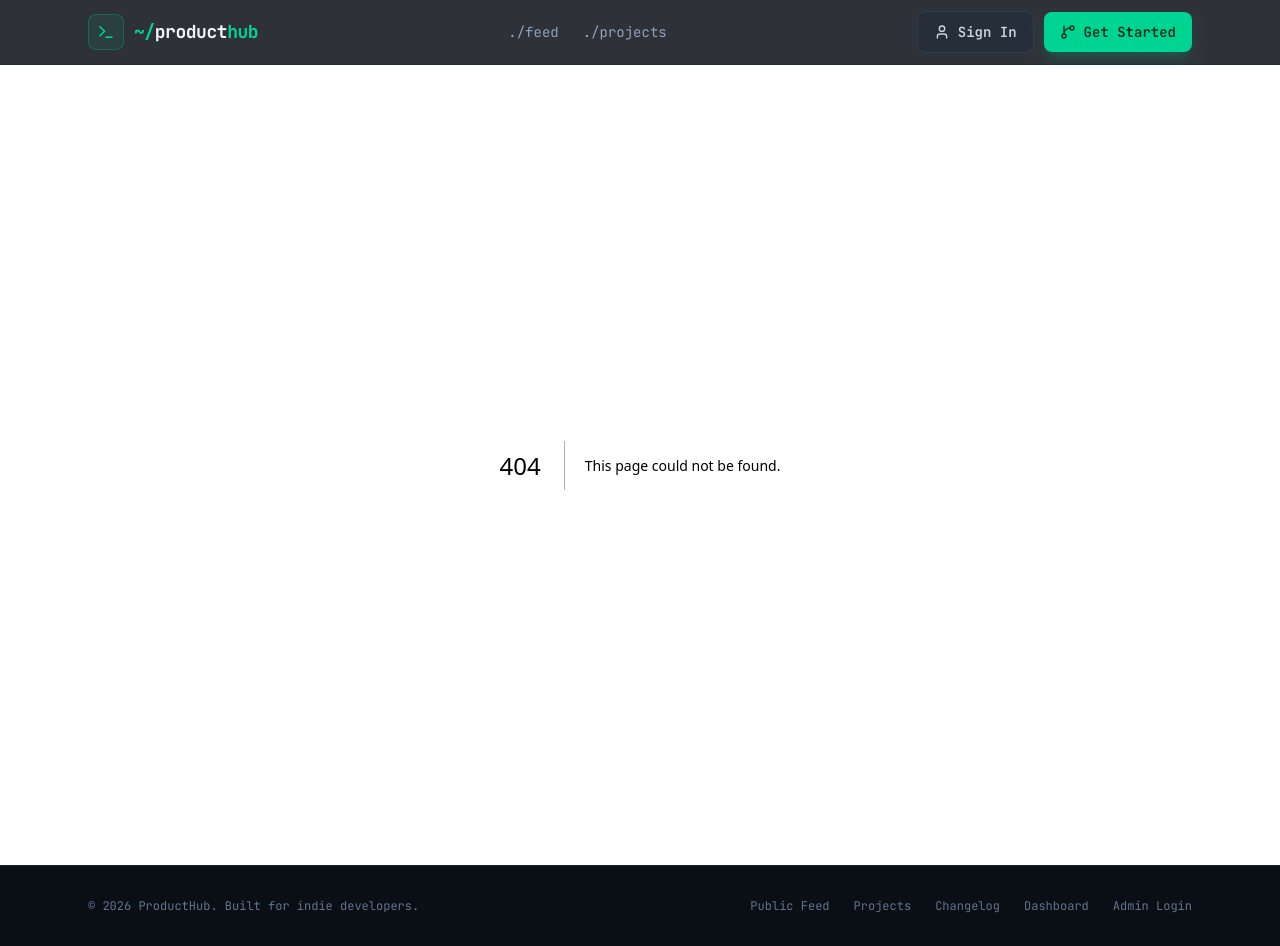
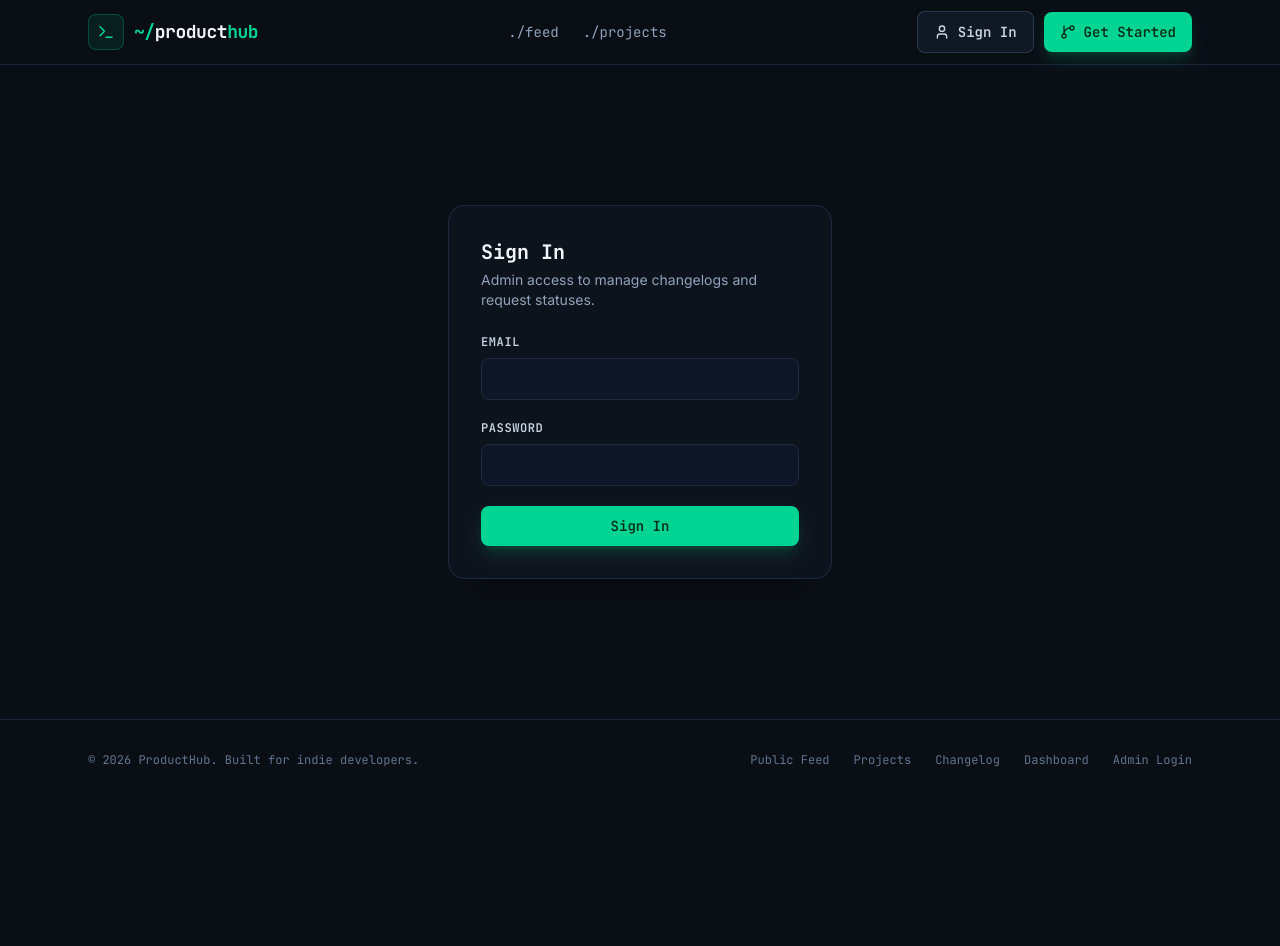
Before and after one commit to BYULabs/wdd430-micro-feedback, a Next.js app: page /login in a window 1280 px wide. Before the commit this address had no page. After the commit the page ends 800 px from the top, so only its background shows below. Built offline with nearby package versions, Linux system fonts and the light colour scheme; no server answers.

Commit message:
Add LoginPage and LoginForm components for user authentication

```diff
--- /dev/null
+++ b/app/login/page.tsx
@@ -0,0 +1,21 @@
+import { LoginForm } from '@/components/LoginForm';
+
+export default async function LoginPage({ searchParams }: PageProps<'/login'>) {
+  // Set by Auth.js when the proxy bounces an unauthenticated visitor.
+  const { callbackUrl } = await searchParams;
+  const redirectTo = typeof callbackUrl === 'string' ? callbackUrl : '/admin';
+
+  return (
+    <main className="flex flex-1 items-center justify-center px-4 py-16">
+      <div className="w-full max-w-sm rounded-2xl border border-slate-800 bg-panel p-6 shadow-2xl sm:p-8">
+        <h1 className="mb-1 font-mono text-xl font-bold text-slate-100">
+          Sign In
+        </h1>
+        <p className="mb-6 text-sm text-slate-400">
+          Admin access to manage changelogs and request statuses.
+        </p>
+        <LoginForm redirectTo={redirectTo} />
+      </div>
+    </main>
+  );
+}
--- /dev/null
+++ b/components/LoginForm.tsx
@@ -0,0 +1,67 @@
+'use client';
+
+import { useActionState } from 'react';
+import { buttonClasses } from '@/components/Button';
+import { authenticate } from '@/lib/actions';
+import { cn } from '@/lib/utils';
+
+const LABEL =
+  'mb-2 block font-mono text-xs font-semibold tracking-wider text-slate-300 uppercase';
+const INPUT =
+  'w-full rounded-lg border border-slate-800 bg-slate-900/80 px-4 py-2.5 font-mono text-sm text-slate-100 transition-colors placeholder:text-slate-600 focus:border-emerald-400/60 focus:ring-2 focus:ring-emerald-400/60 focus:outline-none';
+
+export function LoginForm({ redirectTo }: { redirectTo: string }) {
+  const [errorMessage, formAction, isPending] = useActionState(
+    authenticate,
+    undefined
+  );
+
+  return (
+    <form action={formAction} className="space-y-5">
+      <input type="hidden" name="redirectTo" value={redirectTo} />
+
+      <div>
+        <label htmlFor="email" className={LABEL}>
+          Email
+        </label>
+        <input
+          id="email"
+          name="email"
+          type="email"
+          autoComplete="email"
+          required
+          className={INPUT}
+        />
+      </div>
+
+      <div>
+        <label htmlFor="password" className={LABEL}>
+          Password
+        </label>
+        <input
+          id="password"
+          name="password"
+          type="password"
+          autoComplete="current-password"
+          minLength={6}
+          required
+          className={INPUT}
+        />
+      </div>
+
+      {errorMessage && (
+        <p role="alert" className="font-mono text-xs text-rose-400">
+          {errorMessage}
+        </p>
+      )}
+
+      <button
+        type="submit"
+        disabled={isPending}
+        className={cn(buttonClasses({ variant: 'primary' }), 'w-full')}
+      >
+        {isPending ? 'Signing in…' : 'Sign In'}
+      </button>
+    </form>
+  );
+}
--- /dev/null
+++ b/lib/actions.ts
@@ -0,0 +1,21 @@
+'use server';
+
+import { AuthError } from 'next-auth';
+import { signIn } from '@/auth';
+
+export async function authenticate(
+  _prevState: string | undefined,
+  formData: FormData
+): Promise<string | undefined> {
+  try {
+    await signIn('credentials', formData);
+  } catch (error) {
+    if (error instanceof AuthError) {
+      return error.type === 'CredentialsSignin'
+        ? 'Invalid email or password.'
+        : 'Something went wrong. Please try again.';
+    }
+    // signIn throws a redirect on success; let Next.js handle it.
+    throw error;
+  }
+}
```
